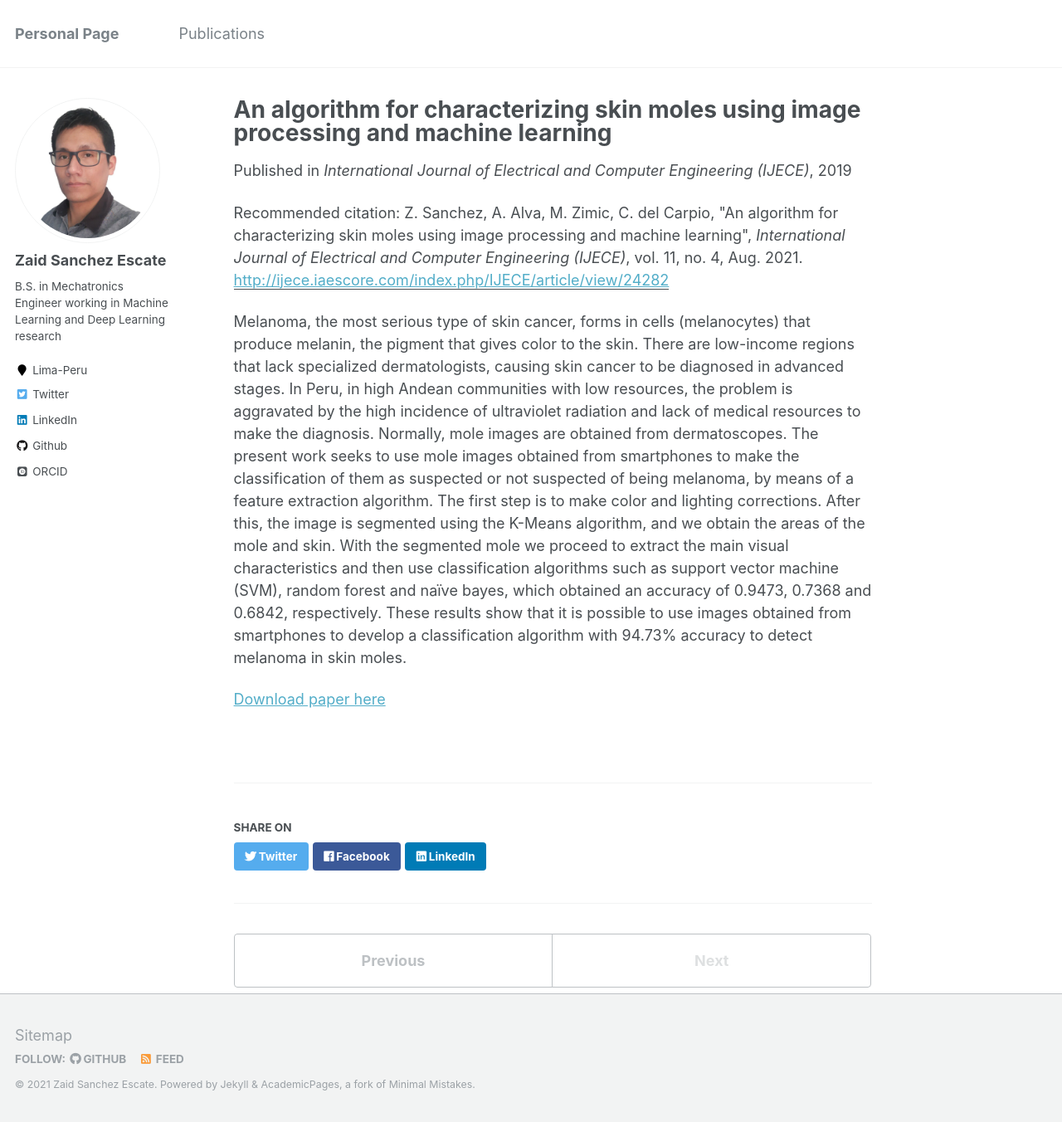
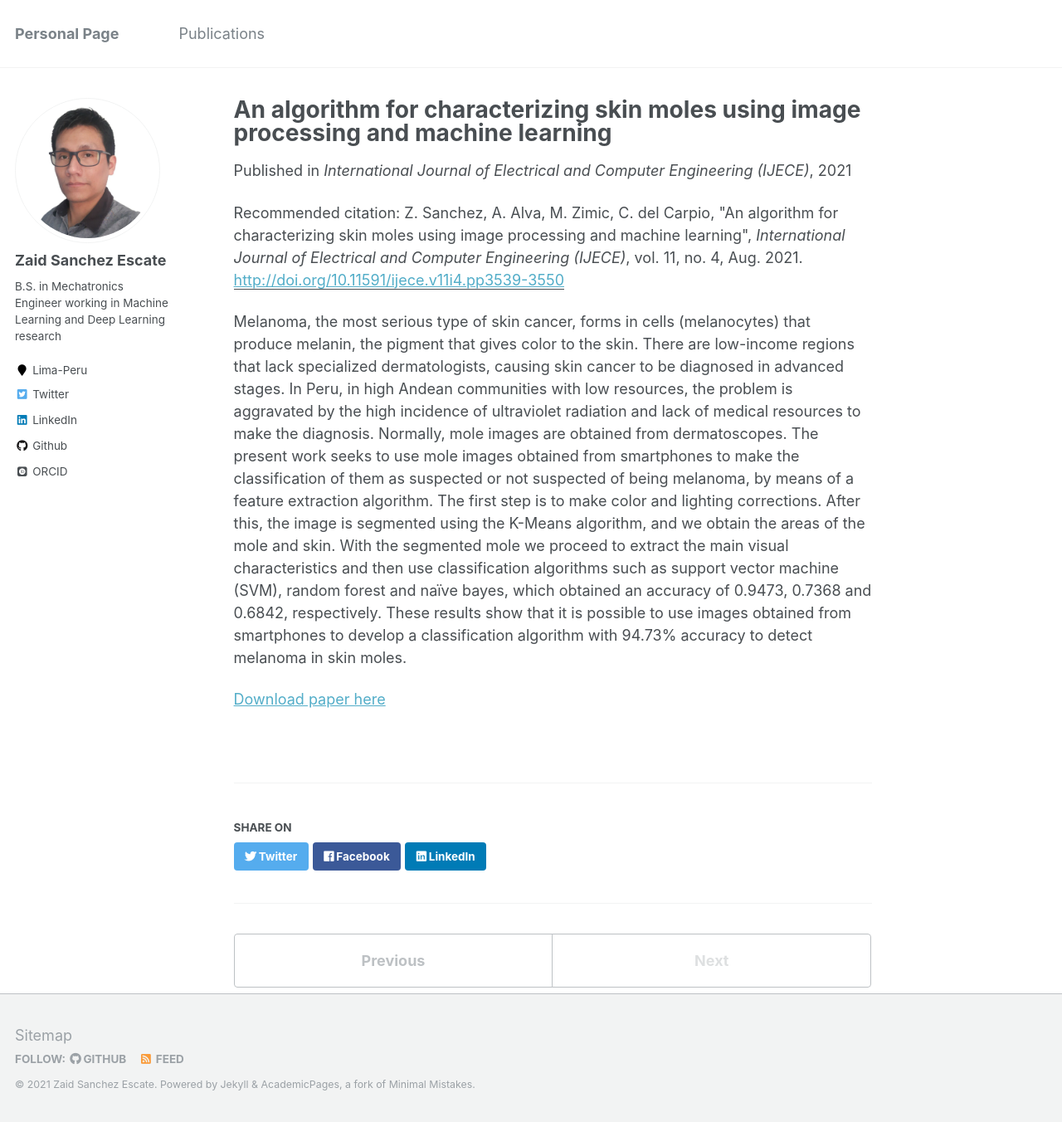
Before and after one commit to zaise/zaise.github.io, a Jekyll site: the page built from _publications/2021-08-15-Melanoma.md, in a window 1280 px wide and 1352 px high. Shown: the whole window at 83% size. Built offline with Jekyll 4.4.1, drawn with Linux system fonts in a browser that asks for light colours; some web fonts are replaced.

Commit message:
2104291050

```diff
--- a/_publications/2021-08-15-Melanoma.md
+++ b/_publications/2021-08-15-Melanoma.md
@@ -3,9 +3,9 @@ title: "An algorithm for characterizing skin moles using image processing and ma
 collection: publications
 permalink: /publication/2021-08-15-Melanoma
 excerpt: 'Melanoma, the most serious type of skin cancer, forms in cells (melanocytes) that produce melanin, the pigment that gives color to the skin. There are low-income regions that lack specialized dermatologists, causing skin cancer to be diagnosed in advanced stages. In Peru, in high Andean communities with low resources, the problem is aggravated by the high incidence of ultraviolet radiation and lack of medical resources to make the diagnosis. Normally, mole images are obtained from dermatoscopes. The present work seeks to use mole images obtained from smartphones to make the classification of them as suspected or not suspected of being melanoma, by means of a feature extraction algorithm. The first step is to make color and lighting corrections. After this, the image is segmented using the K-Means algorithm, and we obtain the areas of the mole and skin. With the segmented mole we proceed to extract the main visual characteristics and then use classification algorithms such as support vector machine (SVM), random forest and naïve bayes, which obtained an accuracy of 0.9473, 0.7368 and 0.6842, respectively. These results show that it is possible to use images obtained from smartphones to develop a classification algorithm with 94.73% accuracy to detect melanoma in skin moles.'
-date: 2019-05-29
+date: 2021-08-29
 venue: 'International Journal of Electrical and Computer Engineering (IJECE)'
-paperurl: 'http://ijece.iaescore.com/index.php/IJECE/article/view/24282'
+paperurl: 'http://doi.org/10.11591/ijece.v11i4.pp3539-3550'
 citation: 'Z. Sanchez, A. Alva, M. Zimic, C. del Carpio, "An algorithm for characterizing skin moles using image processing and machine learning", <i>International Journal of Electrical and Computer Engineering (IJECE)</i>, vol. 11, no. 4, Aug. 2021.'
 ---
 Melanoma, the most serious type of skin cancer, forms in cells (melanocytes) that produce melanin, the pigment that gives color to the skin. There are low-income regions that lack specialized dermatologists, causing skin cancer to be diagnosed in advanced stages. In Peru, in high Andean communities with low resources, the problem is aggravated by the high incidence of ultraviolet radiation and lack of medical resources to make the diagnosis. Normally, mole images are obtained from dermatoscopes. The present work seeks to use mole images obtained from smartphones to make the classification of them as suspected or not suspected of being melanoma, by means of a feature extraction algorithm. The first step is to make color and lighting corrections. After this, the image is segmented using the K-Means algorithm, and we obtain the areas of the mole and skin. With the segmented mole we proceed to extract the main visual characteristics and then use classification algorithms such as support vector machine (SVM), random forest and naïve bayes, which obtained an accuracy of 0.9473, 0.7368 and 0.6842, respectively. These results show that it is possible to use images obtained from smartphones to develop a classification algorithm with 94.73% accuracy to detect melanoma in skin moles.
```
